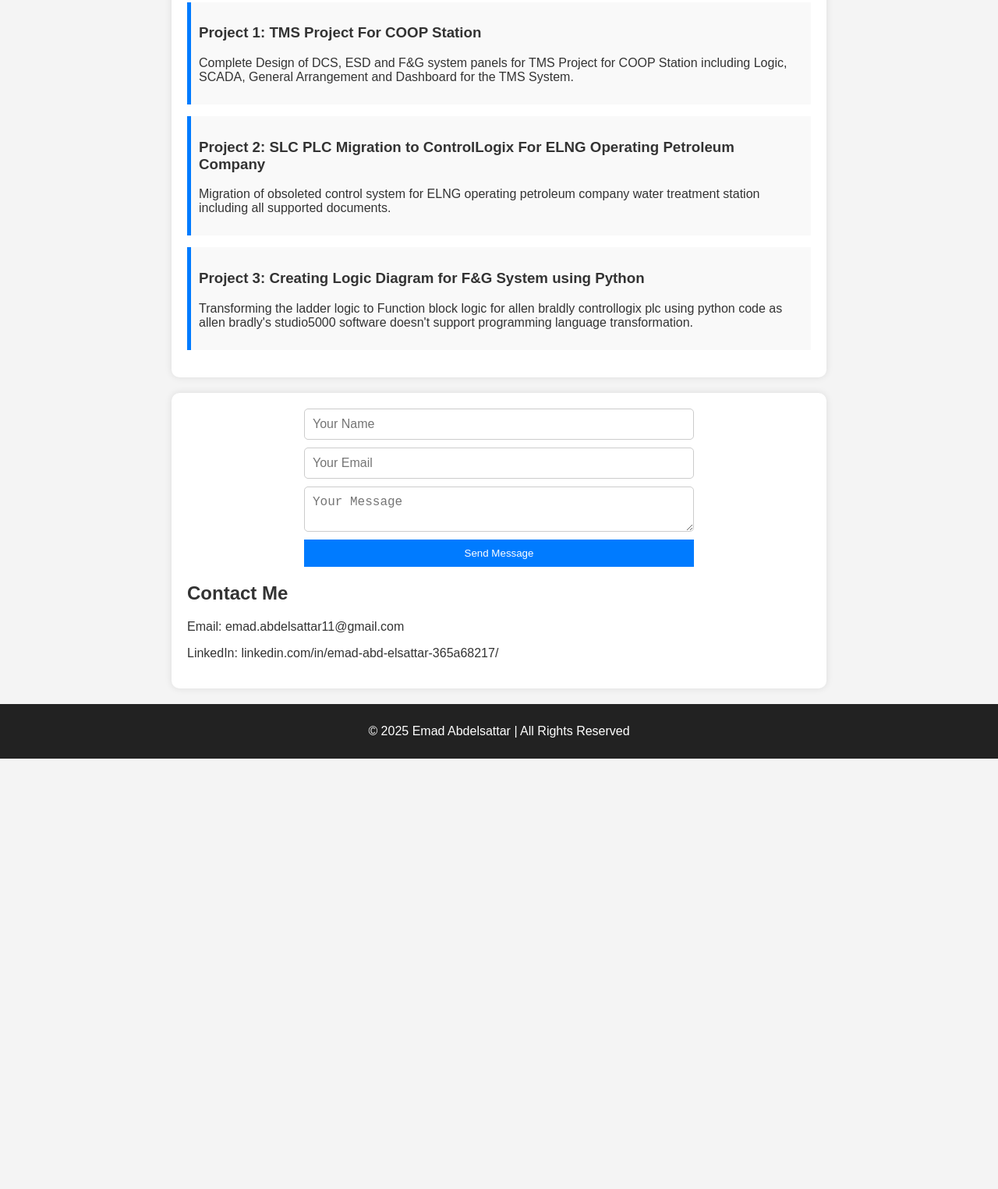
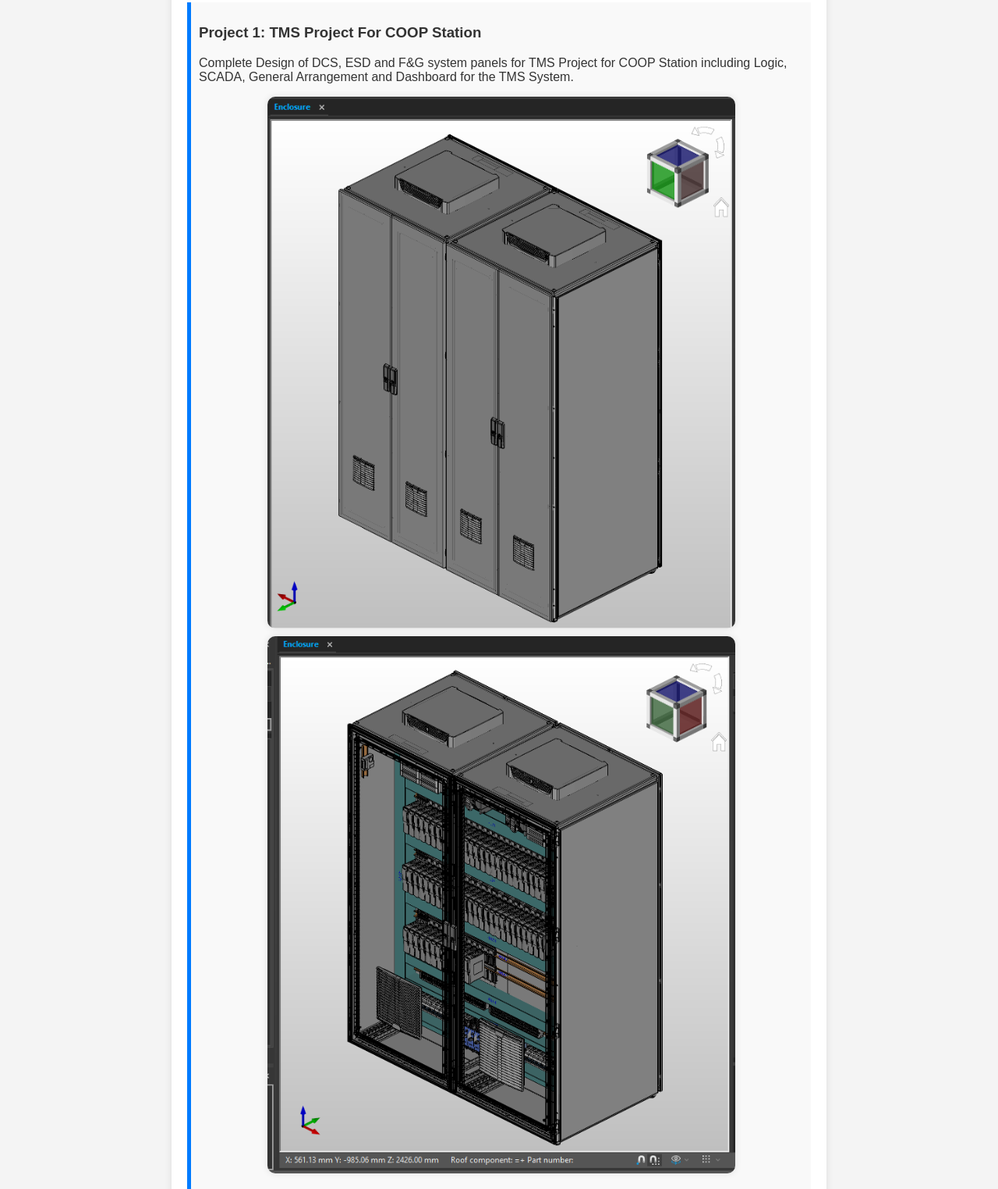
Before and after one commit to Emadd116/Portfolio, a plain HTML site: page index.html in a window 1280 px wide. Shown: the part 498-2023 px from the top of the page at 78% size. Before the commit the page ends 1471 px from the top, so only its background shows below. Drawn offline with Linux system fonts and the light colour scheme.

Commit message:
Update index.html

```diff
--- a/index.html
+++ b/index.html
@@ -28,6 +28,8 @@
         <div class="project">
             <h3>Project 1: TMS Project For COOP Station</h3>
             <p>Complete Design of DCS, ESD and F&G system panels for TMS Project for COOP Station including Logic, SCADA, General Arrangement and Dashboard for the TMS System.</p>
+            <img src="Images/ESD_Panel_Back.png" alt="ESD_Panel_Back">
+            <img src="Images/ESD_Panel_Front.png" alt="ESD_Panel_Front">
         </div>
         <div class="project">
             <h3>Project 2: SLC PLC Migration to ControlLogix For ELNG Operating Petroleum Company</h3>
```
